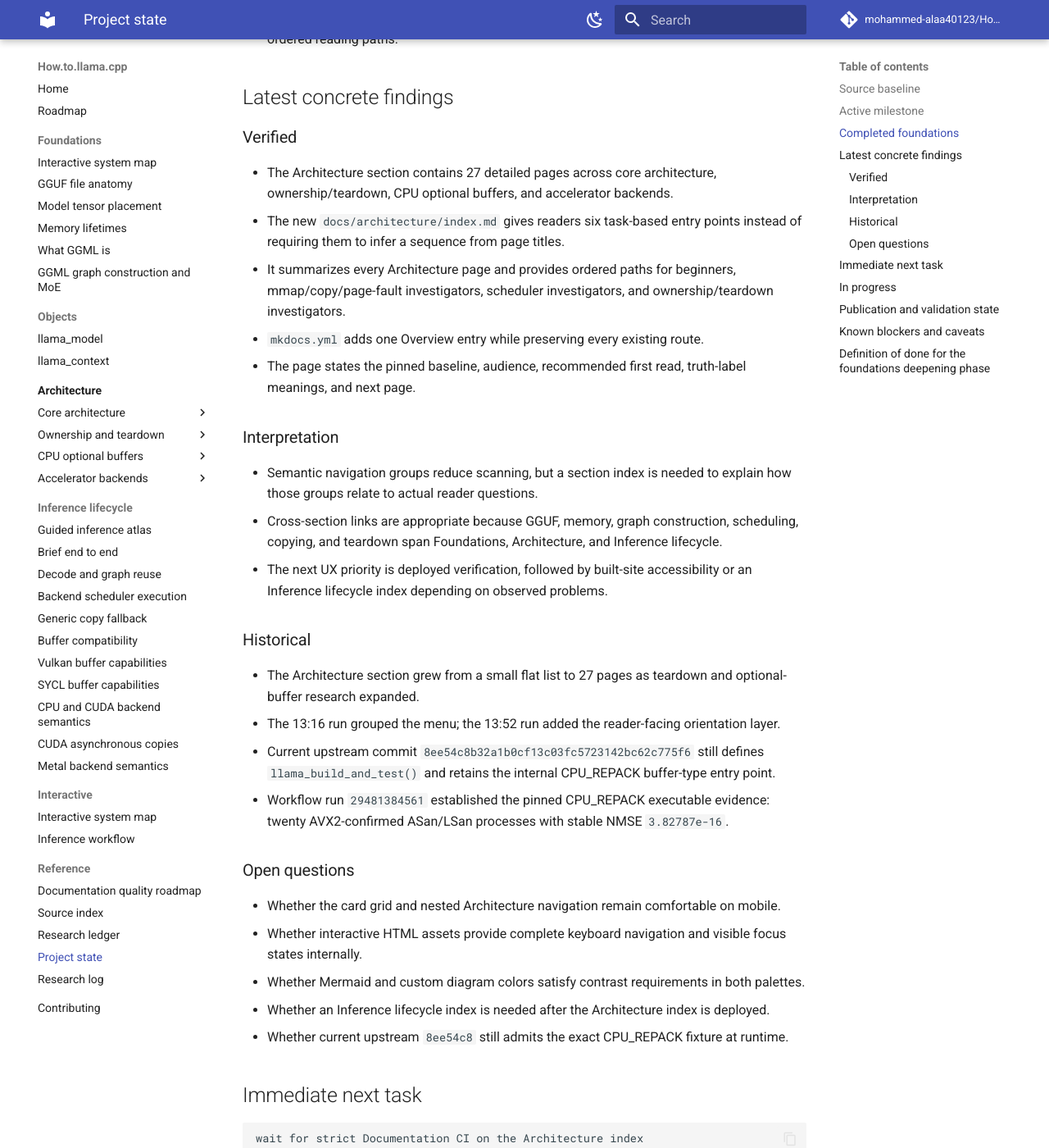
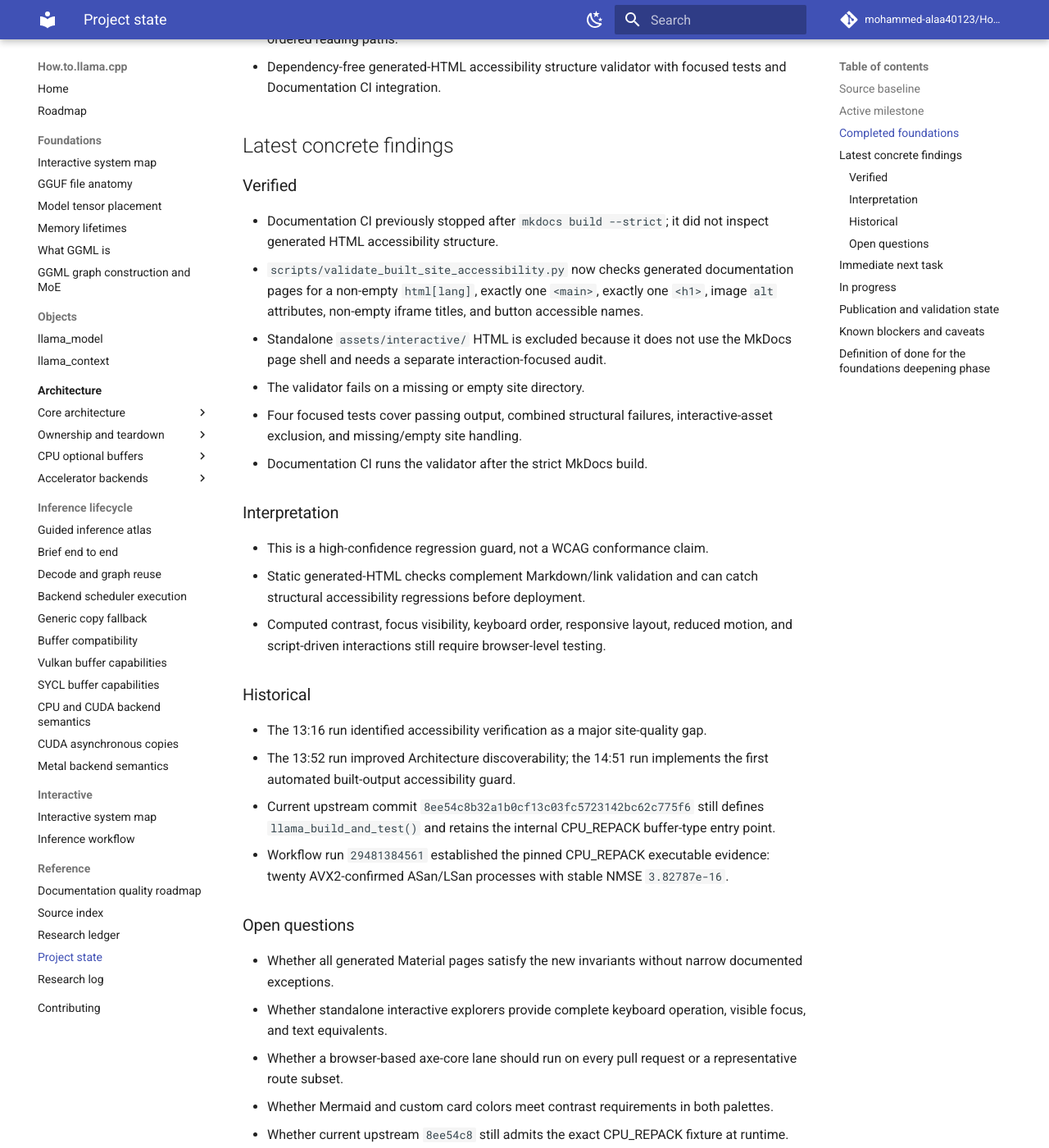
Before and after one commit to mohammed-alaa40123/How.to.llama.cpp, an MkDocs documentation site: the page built from docs/reference/project-state.md, in a window 1280 px wide and 1400 px high, scrolled down 1195 px. Shown: the whole window at 82% size. Built offline with MkDocs 1.6.1 and Material for MkDocs 9.7.7, drawn with Linux system fonts in a browser that asks for light colours; comment, search, counter and statistics services are not loaded; some of the changed text lies outside the part shown.

Commit message:
docs: record built-site accessibility guard state

````diff
--- a/docs/reference/project-state.md
+++ b/docs/reference/project-state.md
@@ -1,6 +1,6 @@
 # Project state
 
-_Last updated: 2026-07-16 13:58 Africa/Cairo_
+_Last updated: 2026-07-16 14:51 Africa/Cairo_
 
 Read this file after the root README on every run. It is the compact checkpoint for the current milestone, verified work, blockers, and next priority.
 
@@ -27,45 +27,47 @@ Read this file after the root README on every run. It is the compact checkpoint
 - Upstream-suitability decision and staged two-file CPU_REPACK regression proposal.
 - Website UX review with task-oriented Architecture navigation grouping.
 - Architecture landing page with six goal-based entry points, concise page summaries, and ordered reading paths.
+- Dependency-free generated-HTML accessibility structure validator with focused tests and Documentation CI integration.
 
 ## Latest concrete findings
 
 ### Verified
 
-- The Architecture section contains 27 detailed pages across core architecture, ownership/teardown, CPU optional buffers, and accelerator backends.
-- The new `docs/architecture/index.md` gives readers six task-based entry points instead of requiring them to infer a sequence from page titles.
-- It summarizes every Architecture page and provides ordered paths for beginners, mmap/copy/page-fault investigators, scheduler investigators, and ownership/teardown investigators.
-- `mkdocs.yml` adds one Overview entry while preserving every existing route.
-- The page states the pinned baseline, audience, recommended first read, truth-label meanings, and next page.
+- Documentation CI previously stopped after `mkdocs build --strict`; it did not inspect generated HTML accessibility structure.
+- `scripts/validate_built_site_accessibility.py` now checks generated documentation pages for a non-empty `html[lang]`, exactly one `<main>`, exactly one `<h1>`, image `alt` attributes, non-empty iframe titles, and button accessible names.
+- Standalone `assets/interactive/` HTML is excluded because it does not use the MkDocs page shell and needs a separate interaction-focused audit.
+- The validator fails on a missing or empty site directory.
+- Four focused tests cover passing output, combined structural failures, interactive-asset exclusion, and missing/empty site handling.
+- Documentation CI runs the validator after the strict MkDocs build.
 
 ### Interpretation
 
-- Semantic navigation groups reduce scanning, but a section index is needed to explain how those groups relate to actual reader questions.
-- Cross-section links are appropriate because GGUF, memory, graph construction, scheduling, copying, and teardown span Foundations, Architecture, and Inference lifecycle.
-- The next UX priority is deployed verification, followed by built-site accessibility or an Inference lifecycle index depending on observed problems.
+- This is a high-confidence regression guard, not a WCAG conformance claim.
+- Static generated-HTML checks complement Markdown/link validation and can catch structural accessibility regressions before deployment.
+- Computed contrast, focus visibility, keyboard order, responsive layout, reduced motion, and script-driven interactions still require browser-level testing.
 
 ### Historical
 
-- The Architecture section grew from a small flat list to 27 pages as teardown and optional-buffer research expanded.
-- The 13:16 run grouped the menu; the 13:52 run added the reader-facing orientation layer.
+- The 13:16 run identified accessibility verification as a major site-quality gap.
+- The 13:52 run improved Architecture discoverability; the 14:51 run implements the first automated built-output accessibility guard.
 - Current upstream commit `8ee54c8b32a1b0cf13c03fc5723142bc62c775f6` still defines `llama_build_and_test()` and retains the internal CPU_REPACK buffer-type entry point.
 - Workflow run `29481384561` established the pinned CPU_REPACK executable evidence: twenty AVX2-confirmed ASan/LSan processes with stable NMSE `3.82787e-16`.
 
 ### Open questions
 
-- Whether the card grid and nested Architecture navigation remain comfortable on mobile.
-- Whether interactive HTML assets provide complete keyboard navigation and visible focus states internally.
-- Whether Mermaid and custom diagram colors satisfy contrast requirements in both palettes.
-- Whether an Inference lifecycle index is needed after the Architecture index is deployed.
+- Whether all generated Material pages satisfy the new invariants without narrow documented exceptions.
+- Whether standalone interactive explorers provide complete keyboard operation, visible focus, and text equivalents.
+- Whether a browser-based axe-core lane should run on every pull request or a representative route subset.
+- Whether Mermaid and custom card colors meet contrast requirements in both palettes.
 - Whether current upstream `8ee54c8` still admits the exact CPU_REPACK fixture at runtime.
 
 ## Immediate next task
 
 ```text
-wait for strict Documentation CI on the Architecture index
-  → inspect and fix any MkDocs or internal-link failure
-  → verify deployed desktop/mobile navigation, cards, search, diagrams, iframe interaction, and keyboard access
-  → add a built-site accessibility check or Inference lifecycle index based on deployed findings
+wait for the first Documentation CI accessibility result
+  → inspect and fix genuine generated-HTML failures
+  → document narrow theme exceptions rather than weakening checks globally
+  → add standalone-interactive or browser-based accessibility coverage
 ```
 
 ## In progress
@@ -75,24 +77,22 @@ wait for strict Documentation CI on the Architecture index
 - Source-index regeneration with pinned line-aware symbol inventory.
 - Hardware-specific lifetime extensions for KleidiAI, AMX, SpacemiT, and ARM repack.
 - Runtime overlays for mmap/page faults, scheduler copies, events, KV/recurrent growth, and backend queues.
-- Website accessibility and deployed-browser verification.
+- Website browser-level accessibility and deployed verification.
 
 ## Publication and validation state
 
 - Work is published in PR #1 from branch `automation/backend-teardown-audit-method`.
-- Final content head before this state-only blocker update was `831ff65ed5854a1fd654a50ddf856fd2590d30e9`.
-- Added `docs/architecture/index.md` and detailed note `logs/research/2026-07-16/1352-architecture-section-index.md`.
-- Updated `mkdocs.yml`, README living TODOs, project state, and research log.
+- Added `scripts/validate_built_site_accessibility.py`, `tests/test_validate_built_site_accessibility.py`, and detailed note `logs/research/2026-07-16/1451-built-site-accessibility-guard.md`.
+- Updated Documentation CI, README living TODOs, project state, and research log.
 - Research ledger unchanged because no external source was added or reclassified.
-- GitHub returned no commit-scoped workflow runs and no combined status entries for `831ff65e` at the final check; CI is pending/unverified, not known to be failing.
-- PR #1 remained open and mergeable at `831ff65e`, with 343 commits and 100 changed files.
+- Final-head workflow results must be checked after context updates complete.
 
 ## Known blockers and caveats
 
-- **Final-head CI:** GitHub Actions had not exposed any commit-scoped runs or statuses for `831ff65e` at the final check, so strict MkDocs and link validation could not yet be confirmed or debugged.
-- **Live-site verification:** exact-site search returned no result and direct Pages opening was rejected by the browsing environment, so HTTP status, rendered navigation, search, responsive layout, keyboard behavior, and interactive assets could not be independently tested.
-- **Deployment scope:** branch-added navigation and the Architecture index cannot appear on production Pages until PR #1 merges.
-- **Accessibility scope:** source inspection does not prove internal keyboard behavior, focus visibility, contrast, or mobile card layout.
+- **Final-head CI:** the first generated-HTML validator run must complete before its real-site behavior is established.
+- **Live-site verification:** direct Pages access remains unavailable in this environment, so HTTP status, rendered navigation, search, responsive layout, keyboard behavior, computed contrast, and interactive assets cannot be independently tested.
+- **Deployment scope:** branch-added changes cannot appear on production Pages until PR #1 merges.
+- **Accessibility scope:** static parsing does not prove keyboard order, focus visibility, computed contrast, reduced-motion behavior, responsive layout, or script-driven accessible names.
 - **Current-tree runtime evidence:** source/API compatibility at `8ee54c8` is verified, but the fixture has not yet been compiled and executed against that exact current revision.
 - **Evidence retention:** artifact `8368782428` expires on 2026-08-15.
 - **Hardware scope:** the passing CPU_REPACK evidence is AVX2-specific and does not cover ARM, KleidiAI, AMX, or SpacemiT.
````
